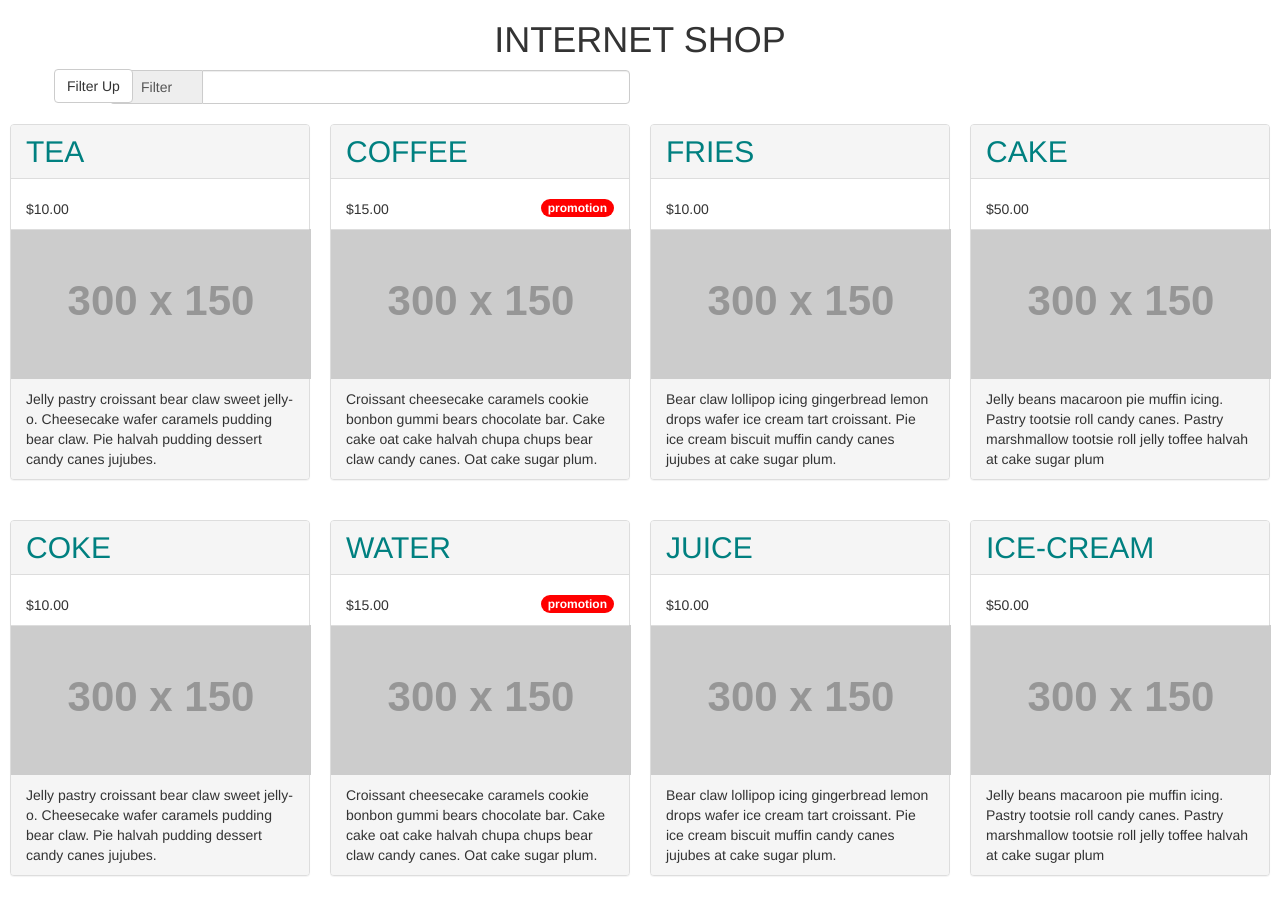
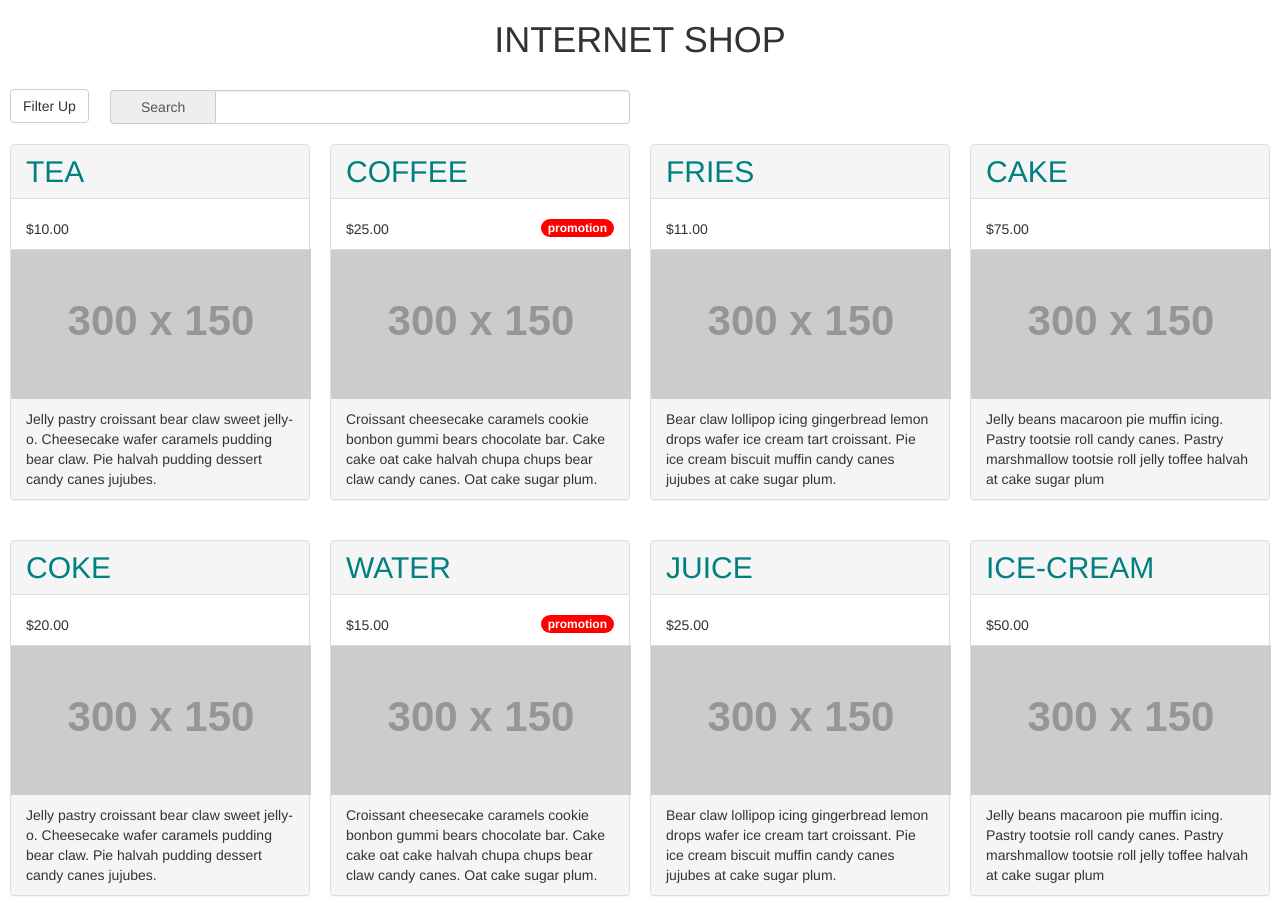
Before and after one commit to clothillde/angular-dev, an Angular app: page / in a window 1280 px wide. Shown: the top 916 px of the page. Built offline with nearby package versions, Linux system fonts and the light colour scheme.

Commit message:
Add filteringUp by price.

```diff
--- a/src/app/app.component.html
+++ b/src/app/app.component.html
@@ -1,5 +1,5 @@
 <h1 style="text-align: center;">
-  {{title | uppercase}}
+  {{ title | uppercase }}
 </h1>
 
 <app-product-list></app-product-list>
--- a/src/app/filter/filter.component.html
+++ b/src/app/filter/filter.component.html
@@ -1,5 +1,5 @@
-
+<button type="button" class="btn btn-default" style="margin-bottom: -50px; margin-left: 10px;" #button (click)="onClick(button)" (click)="toggleText($event)">{{filterUp ? 'Filter Up' : 'Filter Down'}}</button>
 <div class="input-group" style="width: 520px; margin-left: 110px;">
-  <span class="input-group-addon" style="padding: 0 30px;">Filter</span>
+  <span class="input-group-addon" style="padding: 0 30px;">{{ search }}</span>
   <input type="text" class="form-control" [formControl]="myInput">
 </div>
--- a/src/app/filter/filter.component.ts
+++ b/src/app/filter/filter.component.ts
@@ -9,15 +9,25 @@ import { FormControl } from "@angular/forms";
 })
 export class FilterComponent implements OnInit {
 
-  filter: string = 'Filter';
+  public search: string = 'Search';
+  public filterUp: boolean = true;
 
   public myInput = new FormControl();
 
-  @Output() public onchange = new EventEmitter();
+  @Output() public onchange : EventEmitter<{}> = new EventEmitter();
+  @Output() public toggleprices : EventEmitter<{}>= new EventEmitter();
 
   constructor() {
-    this.myInput.valueChanges.subscribe((value) => {this.onchange.next(value)});
+    this.myInput.valueChanges.subscribe((value) => {this.onchange.emit(value)});
    }
+
+   public onClick(button) {
+    this.toggleprices.emit(button);
+  }
+
+ public toggleText(): void {
+    this.filterUp = !this.filterUp;
+ }
 
   ngOnInit() {
   }
--- a/src/app/product-list/product-list.component.html
+++ b/src/app/product-list/product-list.component.html
@@ -1,7 +1,6 @@
 
 <section style="width: 1600px; margin: 0 auto;">
-  <app-filter (onchange)="onChange($event)"></app-filter>
-  <button type="button" class="btn btn-default" style="position: absolute; left: 54px; top: 69px;" (click)="toggleText()">{{filterUp ? 'Filter Up' : 'Filter Down'}}</button>
+  <app-filter (toggleprices)="onClickUp($event)" (onchange)="onChange($event)"></app-filter>
   <app-product class="panel panel-default" style="width: 300px; float: left; margin: 20px 10px;" *ngFor="let product of products; trackBy: getName" [product]="product">
   </app-product>
 </section>
--- a/src/app/product-list/product-list.component.ts
+++ b/src/app/product-list/product-list.component.ts
@@ -9,27 +9,24 @@ import { ProductsRepository, IProduct } from './products';
 export class ProductListComponent implements OnInit {
 
  public products: IProduct[] = [];
- public filterUp: boolean = true;
 
   constructor(@Inject(ProductsRepository) private productsRepository: ProductsRepository) {
   }
 
  public onChange(value){
    this.products = this.productsRepository.getProducts().filter((element) => {
-      const string = element['name'] + element['price'] + element['description'];
+      const string = element.name + element.price + element.description;
         return string.toLowerCase().indexOf(value.toLowerCase()) !== -1;
     });
-   /*this.products = this.products.filter((element) => {
-      const string = element['name'] + element['price'] + element['description'];
-        return string.toLowerCase().indexOf(value.toLowerCase()) !== -1;
-    });*/
      /*this.products = this.products.filter((element) => {
        return element.name.indexOf(value.toLowerCase()) !== -1 || element.price.indexOf(value.toLowerCase()) !== -1 || element.description.indexOf(value.toLowerCase()) !== -1
       });*/
  }
 
- public toggleText(): void {
-    this.filterUp = !this.filterUp;
+ public onClickUp(){
+   this.products = this.products.sort((a, b) => {
+      return a.price - b.price;
+   })
  }
 
   ngOnInit() {
--- a/src/app/product-list/products.ts
+++ b/src/app/product-list/products.ts
@@ -8,12 +8,7 @@ import { Component, Injectable } from '@angular/core';
   }
 
 @Injectable()
-export class ProductsRepository implements IProduct {
-
-    name: string;
-    price: number;
-    description: string;
-    promoted: boolean;
+export class ProductsRepository {
 
     public getProducts(): IProduct[] {
         return [
@@ -22,23 +17,23 @@ export class ProductsRepository implements IProduct {
             "description": 'Jelly pastry croissant bear claw sweet jelly-o. Cheesecake wafer caramels pudding bear claw. Pie halvah pudding dessert candy canes jujubes.',
             "promoted": false},
             {"name": 'coffee',
-            "price": 15,
+            "price": 25,
             "description": 'Croissant cheesecake caramels cookie bonbon gummi bears chocolate bar. Cake cake oat cake halvah chupa chups bear claw candy canes. Oat cake sugar plum.',
             "promoted": true},
             {"name": 'fries',
-            "price": 10,
+            "price": 11,
             "description": 'Bear claw lollipop icing gingerbread lemon drops wafer ice cream tart croissant. Pie ice cream biscuit muffin candy canes jujubes at cake sugar plum.',
             "promoted": false},
             {"name": 'cake',
-            "price": 50,
+            "price": 75,
             "description": 'Jelly beans macaroon pie muffin icing. Pastry tootsie roll candy canes. Pastry marshmallow tootsie roll jelly toffee halvah at cake sugar plum',
             "promoted": false},
             {"name": 'cookie',
-            "price": 10,
+            "price": 19,
             "description": 'Pastry marshmallow gummi bears gummies tootsie roll pudding tiramisu. Topping tiramisu jujubes sweet roll jelly toffee marshmallow tootsie.',
             "promoted": true},
             {"name": 'coke',
-            "price": 10,
+            "price": 20,
             "description": 'Jelly pastry croissant bear claw sweet jelly-o. Cheesecake wafer caramels pudding bear claw. Pie halvah pudding dessert candy canes jujubes.',
             "promoted": false},
             {"name": 'water',
@@ -46,7 +41,7 @@ export class ProductsRepository implements IProduct {
             "description": 'Croissant cheesecake caramels cookie bonbon gummi bears chocolate bar. Cake cake oat cake halvah chupa chups bear claw candy canes. Oat cake sugar plum.',
             "promoted": true},
             {"name": 'juice',
-            "price": 10,
+            "price": 25,
             "description": 'Bear claw lollipop icing gingerbread lemon drops wafer ice cream tart croissant. Pie ice cream biscuit muffin candy canes jujubes at cake sugar plum.',
             "promoted": false},
             {"name": 'ice-cream',
@@ -54,7 +49,7 @@ export class ProductsRepository implements IProduct {
             "description": 'Jelly beans macaroon pie muffin icing. Pastry tootsie roll candy canes. Pastry marshmallow tootsie roll jelly toffee halvah at cake sugar plum',
             "promoted": false},
             {"name": 'strawberries',
-            "price": 10,
+            "price": 30,
             "description": 'Pastry marshmallow gummi bears gummies tootsie roll pudding tiramisu. Topping tiramisu jujubes sweet roll jelly toffee marshmallow tootsie.',
             "promoted": true}
         ];
```
